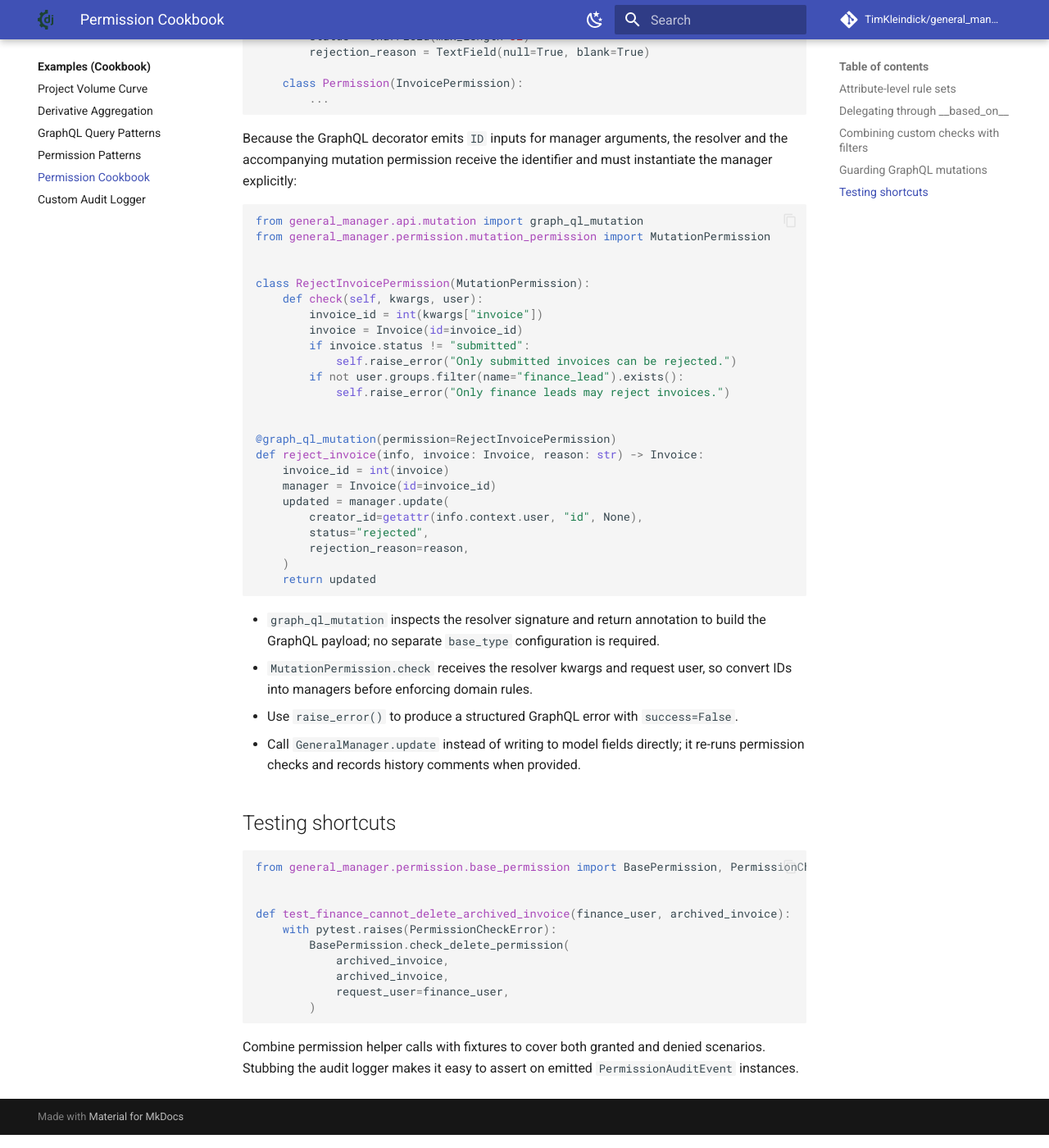
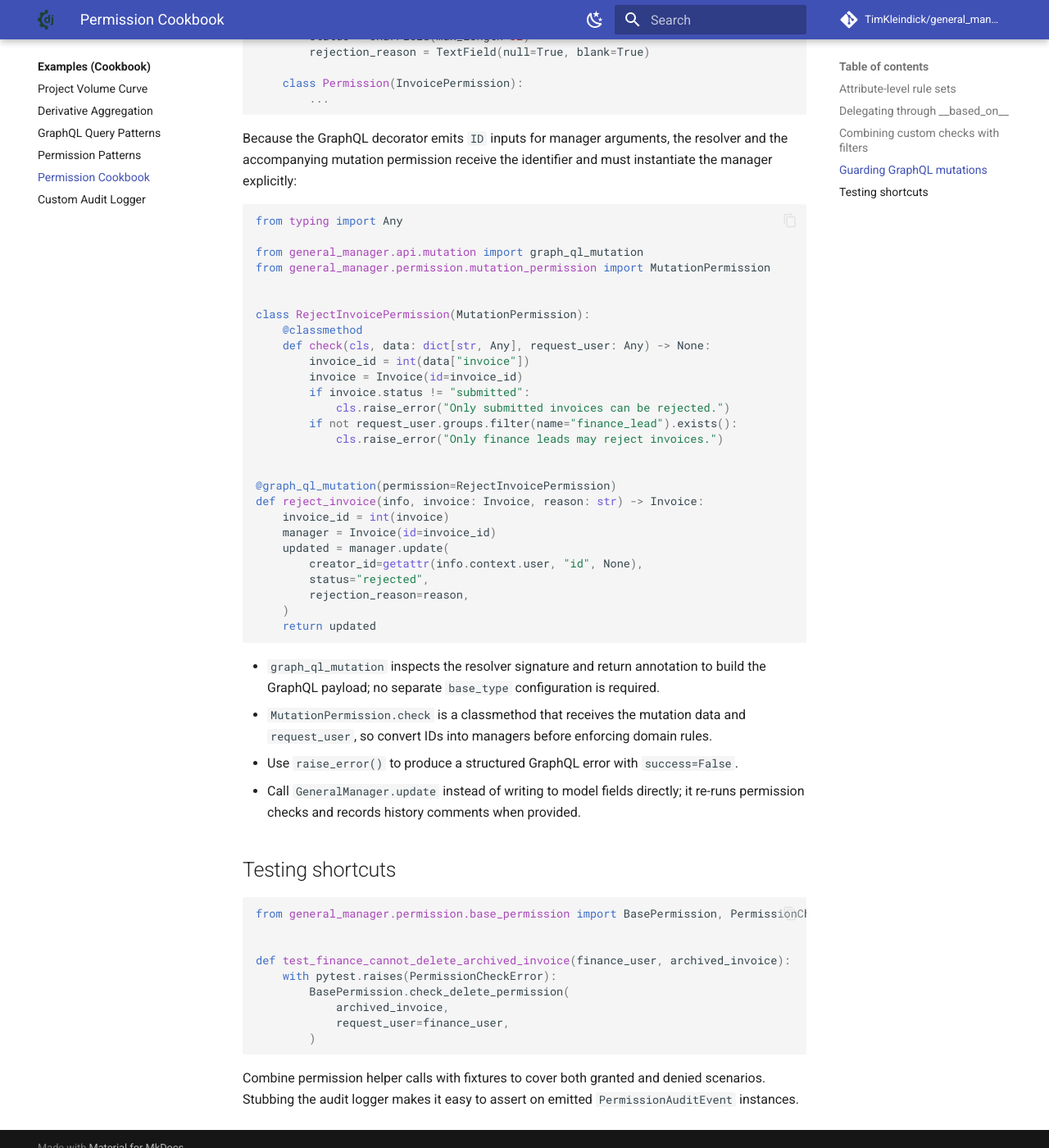
Before and after one commit to TimKleindick/general_manager, an MkDocs documentation site: the page built from docs/examples/permission_cookbook.md, in a window 1280 px wide and 1400 px high, scrolled down 1868 px. Shown: the whole window at 82% size. Built offline with MkDocs 1.6.1 and Material for MkDocs 9.7.7, drawn with Linux system fonts in a browser that asks for light colours; comment, search, counter and statistics services are not loaded.

Commit message:
docs: update RejectInvoicePermission to use classmethod and improve error handling

````diff
--- a/docs/examples/permission_cookbook.md
+++ b/docs/examples/permission_cookbook.md
@@ -82,18 +82,21 @@ class Invoice(GeneralManager):
 Because the GraphQL decorator emits `ID` inputs for manager arguments, the resolver and the accompanying mutation permission receive the identifier and must instantiate the manager explicitly:
 
 ```python
+from typing import Any
+
 from general_manager.api.mutation import graph_ql_mutation
 from general_manager.permission.mutation_permission import MutationPermission
 
 
 class RejectInvoicePermission(MutationPermission):
-    def check(self, kwargs, user):
-        invoice_id = int(kwargs["invoice"])
+    @classmethod
+    def check(cls, data: dict[str, Any], request_user: Any) -> None:
+        invoice_id = int(data["invoice"])
         invoice = Invoice(id=invoice_id)
         if invoice.status != "submitted":
-            self.raise_error("Only submitted invoices can be rejected.")
-        if not user.groups.filter(name="finance_lead").exists():
-            self.raise_error("Only finance leads may reject invoices.")
+            cls.raise_error("Only submitted invoices can be rejected.")
+        if not request_user.groups.filter(name="finance_lead").exists():
+            cls.raise_error("Only finance leads may reject invoices.")
 
 
 @graph_ql_mutation(permission=RejectInvoicePermission)
@@ -109,7 +112,7 @@ def reject_invoice(info, invoice: Invoice, reason: str) -> Invoice:
 ```
 
 - `graph_ql_mutation` inspects the resolver signature and return annotation to build the GraphQL payload; no separate `base_type` configuration is required.
-- `MutationPermission.check` receives the resolver kwargs and request user, so convert IDs into managers before enforcing domain rules.
+- `MutationPermission.check` is a classmethod that receives the mutation data and `request_user`, so convert IDs into managers before enforcing domain rules.
 - Use `raise_error()` to produce a structured GraphQL error with `success=False`.
 - Call `GeneralManager.update` instead of writing to model fields directly; it re-runs permission checks and records history comments when provided.
 
@@ -123,7 +126,6 @@ def test_finance_cannot_delete_archived_invoice(finance_user, archived_invoice):
     with pytest.raises(PermissionCheckError):
         BasePermission.check_delete_permission(
             archived_invoice,
-            archived_invoice,
             request_user=finance_user,
         )
 ```
````
